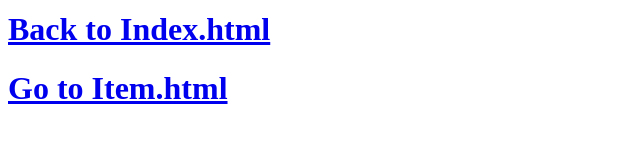
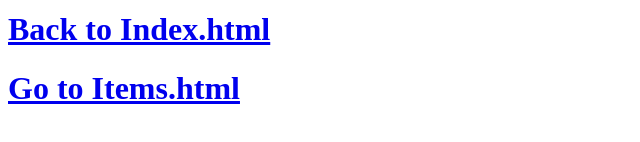
Before and after one commit to aliaksandrhuryn/SapCourseWeb, a plain HTML site: page HW-01/Item.html in a window 1280 px wide. Shown: the part 260-402 px from the top of the page, 0-640 px from the left. Drawn offline with Linux system fonts and the light colour scheme.

Commit message:
HW-1 final version

```diff
--- a/HW-01/Item.html
+++ b/HW-01/Item.html
@@ -18,7 +18,7 @@
     </form>
 
     <h1><a href="Index.html">Back to Index.html </a></h1>
-    <h1><a href="Item.html">Go to Item.html</a></h1>
+    <h1><a href="Items.html">Go to Items.html</a></h1>
 </body>
 
 </html>
```
